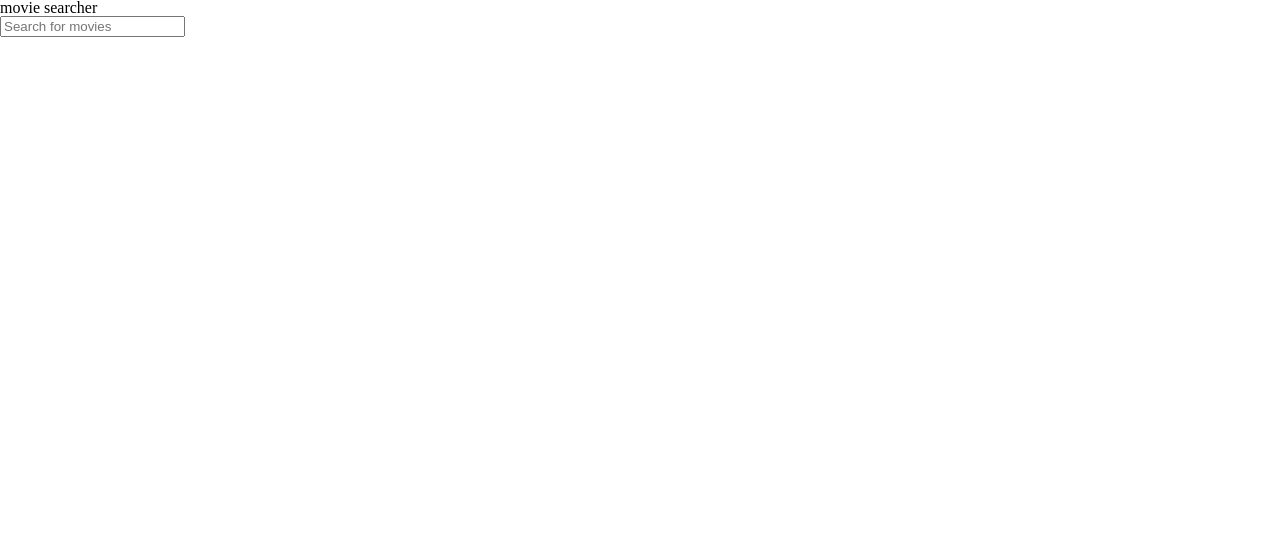
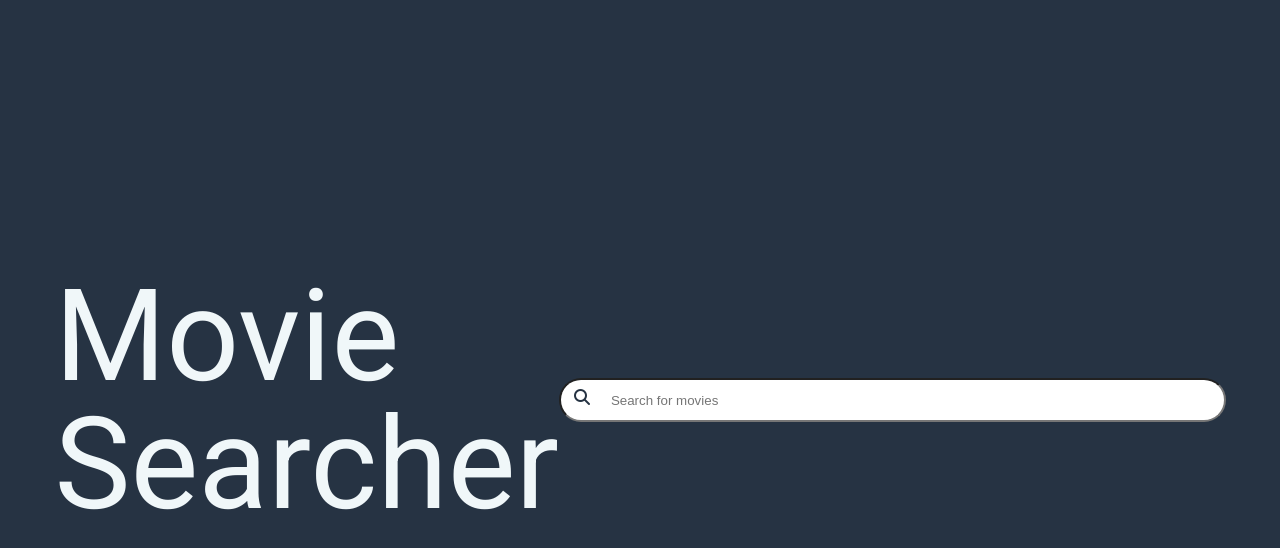
Before and after one commit to hayden365/movie-search, a website built with Parcel: page index.html in a window 1280 px wide. Built offline with nearby package versions, Linux system fonts and the light colour scheme.

Commit message:
feat mainpage css

```diff
--- /dev/null
+++ b/css/main.scss
@@ -0,0 +1,67 @@
+$size: 1000px;
+$color: #263343;
+$font-color: rgb(240, 247, 249);
+
+a {
+  text-decoration: none;
+  color: $font-color;
+}
+body {
+  position: relative;
+  font-family: 'Roboto', sans-serif;
+  header {
+    position: absolute;
+    background-position: 50%;
+    .navbar {
+      height: 100vh;
+      width: 100vw;
+      background-color: $color;
+      top: 50%;
+      position: absolute;
+      margin: auto;
+      display: flex;
+      justify-content: center;
+      align-items: center;
+      i {
+        color: $font-color;
+      }
+      &__logo {
+        font-size: 8em;
+        overflow-wrap: normal;
+        color: $font-color;
+      }
+      &__menu {
+        display: flex;
+        .searchbox {
+          position: relative;
+          i.fa-solid {
+            position: absolute;
+            color: $color;
+            height: 100%;
+            left: 15px;
+            top: 25%;
+          }
+          .search-input {
+            min-width: 50em;
+            height: 44px;
+            border-radius: calc(0.5 * 44px);
+            padding-inline-start: 50px;
+          }
+        }
+      }
+    }
+  }
+}
+
+@media screen and (max-width: 768px) {
+  .navbar {
+    flex-direction: column;
+    align-items: flex-start;
+  }
+
+  .navbar__menu {
+    flex-direction: column;
+    align-items: center;
+    width: 100%;
+  }
+}
--- a/index.html
+++ b/index.html
@@ -8,13 +8,37 @@
       rel="stylesheet"
       href="https://cdn.jsdelivr.net/npm/reset-css@5.0.1/reset.min.css"
     />
-    <link rel="stylesheet" href="./css/main.css" />
+    <link rel="stylesheet" href="./css/main.scss" />
+    <link rel="preconnect" href="https://fonts.googleapis.com" />
+    <link rel="preconnect" href="https://fonts.gstatic.com" crossorigin />
+    <link
+      href="https://fonts.googleapis.com/css2?family=Roboto:wght@400;700&display=swap"
+      rel="stylesheet"
+    />
+    <script
+      src="https://kit.fontawesome.com/febf8ecb9c.js"
+      crossorigin="anonymous"
+    ></script>
     <title>movie-searcher</title>
   </head>
   <body>
     <header>
-      <h1>movie searcher</h1>
-      <input type="text" placeholder="Search for movies" />
+      <nav class="navbar">
+        <div class="navbar__logo">
+          <a href="">Movie <br />Searcher</a>
+        </div>
+        <ul class="navbar__menu">
+          <li class="searchbox">
+            <input
+              type="search"
+              placeholder="Search for movies"
+              class="search-input"
+            />
+            <i class="fa-solid fa-magnifying-glass"></i>
+          </li>
+        </ul>
+        </div>
+      </nav>
     </header>
   </body>
 </html>
--- /dev/null
+++ b/js/omdb.js
@@ -0,0 +1 @@
+import axios from 'axios';
```
Also changed, not shown: package.json (added, +27 -0 lines), css/main.css (deleted), favicon_0630.ico (added), 2 other files.
